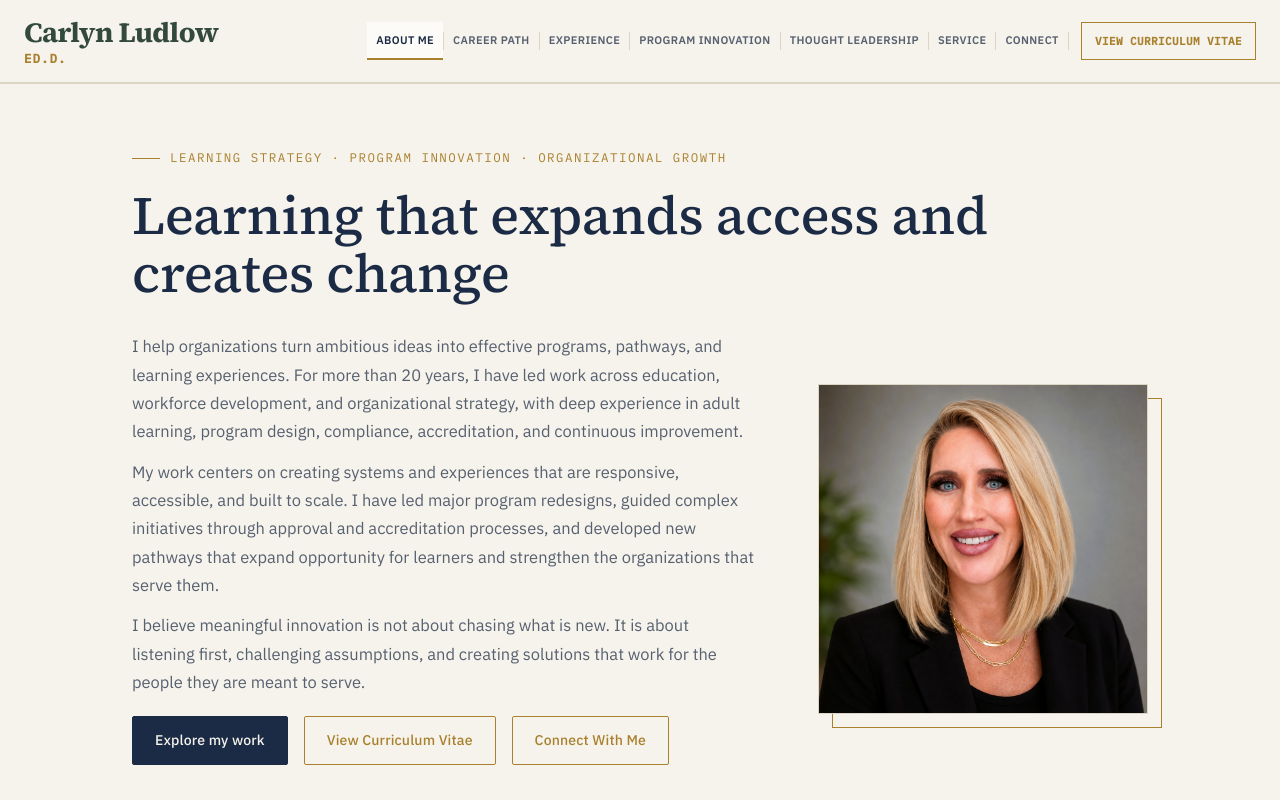
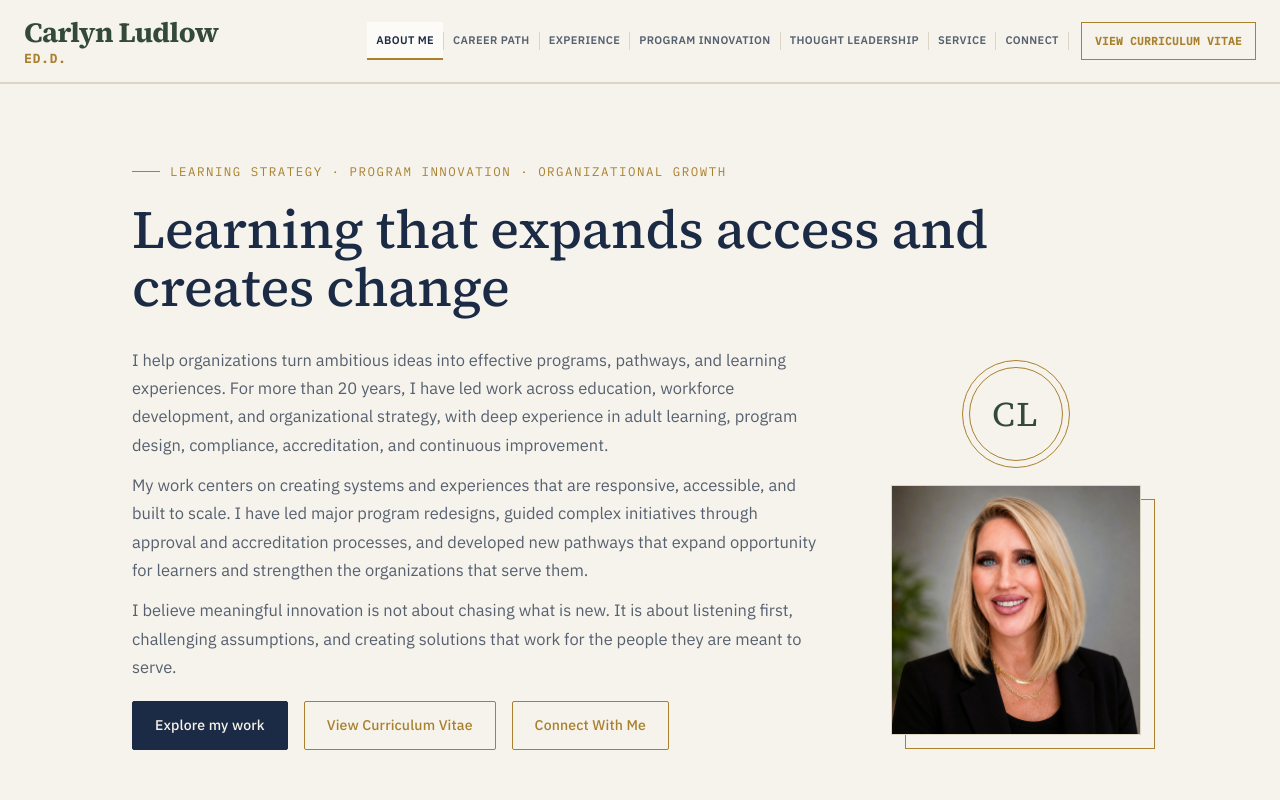
Before and after one commit to cdludlow/carlyn-ludlow-website, a plain HTML site: page index.html in a window 1280 px wide. Shown: the top 800 px of the page. Drawn offline with Linux system fonts and the light colour scheme.

Commit message:
Add files via upload

```diff
--- a/index.html
+++ b/index.html
@@ -1039,6 +1039,84 @@ html{
 }
 </style>
 
+
+<style>
+.hero-story{
+  grid-template-columns:minmax(0, 1fr) minmax(210px, 275px) !important;
+  gap:48px !important;
+}
+.hero-visual{
+  width:100%;
+  max-width:265px;
+  justify-self:end;
+  display:flex;
+  flex-direction:column;
+  align-items:center;
+  gap:14px;
+}
+.hero-monogram{
+  font-family:var(--display);
+  font-size:2.15rem;
+  line-height:1;
+  letter-spacing:.08em;
+  color:var(--forest);
+  border-bottom:1px solid var(--brass);
+  padding:0 14px 8px;
+}
+.hero-portrait-wrap{
+  max-width:250px !important;
+}
+@media(max-width:850px){
+  .hero-visual{
+    justify-self:start;
+    align-items:flex-start;
+    max-width:235px;
+  }
+  .hero-portrait-wrap{
+    max-width:220px !important;
+  }
+  .hero-monogram{
+    margin-left:0;
+  }
+}
+</style>
+
+
+<style>
+.hero-monogram{
+  width:76px !important;
+  height:76px !important;
+  border-radius:50% !important;
+  border:1px solid var(--brass) !important;
+  display:flex !important;
+  align-items:center !important;
+  justify-content:center !important;
+  padding:0 !important;
+  border-bottom:1px solid var(--brass) !important;
+  font-family:var(--display) !important;
+  font-size:1.8rem !important;
+  line-height:1 !important;
+  letter-spacing:.04em !important;
+  color:var(--forest) !important;
+  background:var(--parchment) !important;
+}
+</style>
+
+
+<style>
+.hero-monogram{
+  width:94px !important;
+  height:94px !important;
+  border:1px solid var(--brass) !important;
+  outline:1px solid var(--brass) !important;
+  outline-offset:6px !important;
+  border-radius:50% !important;
+  font-size:2.15rem !important;
+  margin:7px 0 10px !important;
+  background:var(--parchment) !important;
+}
+</style>
+
 </head>
 <body>
 <div id="top"></div>
@@ -1080,7 +1158,10 @@ html{
           <a class="btn btn-brass" href="#contact">Connect With Me</a>
         </div>
       </div>
+      <div class="hero-visual">
+      <div class="hero-monogram" aria-hidden="true">CL</div>
       <div class="hero-portrait-wrap"><img class="hero-portrait" src="carlyn-ludlow-headshot.jpg" alt="Carlyn Ludlow"></div>
+    </div>
     </div>
   </div>
 </section>
```
